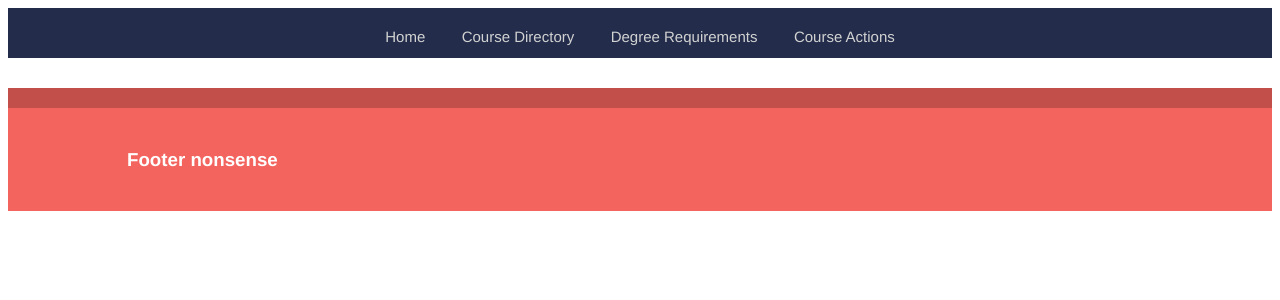
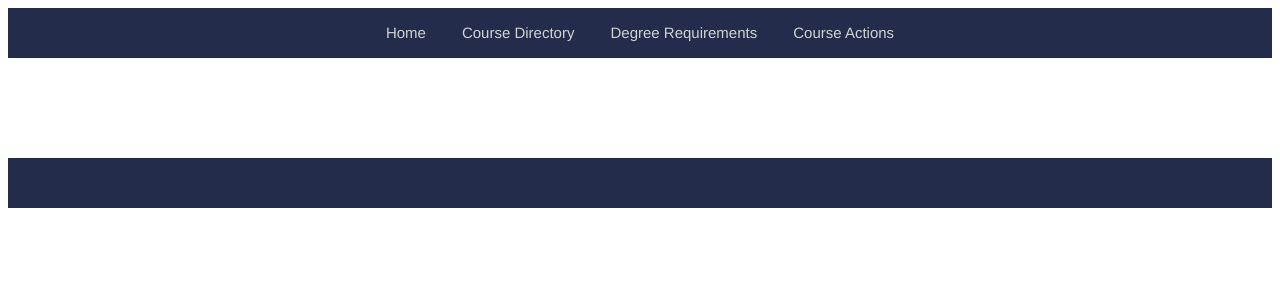
Before and after one commit to asbiv/registrar_app, a PHP site: page / in a window 1280 px wide. Shown: the top 300 px of the page. Run offline with PHP 8.4, Linux system fonts and the light colour scheme.

Commit message:
merge test

```diff
--- a/app.js
+++ b/app.js
@@ -20,15 +20,19 @@
 			});
 		});
 
+		//OLD SECTION, example from download
+		/*
 		this.get('#/about/', function(context) {
 				var str=location.href.toLowerCase();
 				context.app.swap('');
 				context.render('templates/about.template', {})
 							 .appendTo(context.$element());
 		});
+		*/
 
 		//HERE IS THE NEW SECTION
 		this.get('#/registrar/', function(context) {
+				var str=location.href.toLowerCase();
 				context.app.swap('');
 				context.render('templates/registrar.template', {})
 							 .appendTo(context.$element());
@@ -51,7 +55,7 @@
 	});
 
 	$(function() {
-		app.run('#/about/');
+		app.run('#/registrar/');
 	});
 
 })(jQuery);
--- a/css/style.css
+++ b/css/style.css
@@ -1,254 +1,16 @@
-/*! HTML5 Boilerplate v5.0 | MIT License | http://h5bp.com/ */
+/* ----- Nav bar and hero background css -----*/
 
-html {
-    color: #222;
-    font-size: 1em;
-    line-height: 1.4;
+#app {
+  all: none;
 }
 
-::-moz-selection {
-    background: #b3d4fc;
-    text-shadow: none;
-}
-
-::selection {
-    background: #b3d4fc;
-    text-shadow: none;
-}
-
-hr {
-    display: block;
-    height: 1px;
-    border: 0;
-    border-top: 1px solid #ccc;
-    margin: 1em 0;
-    padding: 0;
-}
-
-
-img {
-    vertical-align: middle;
-}
-
-
-
-body {
-    font: 16px/26px Helvetica, Helvetica Neue, Arial;
-}
-
-.wrapper {
-    width: 90%;
-    margin: 0 5%;
-}
-
-article a{
-  color:#c34f4b;
-  text-decoration:none;
-}
-article a:hover{
-  color:#666;
-
-}
-
-.header-container {
-    border-bottom: 20px solid #c34f4b;
-}
-
-.footer-container {
-    border-top: 20px solid #c34f4b;
-}
-
-.header-container,
-.footer-container{
-    background: #f4645f;
-}
-
-.title {
-    color: white;
-}
-
-.back{
-    float: left;
-    margin: 10px 5px;
-    padding: 10px;
-    clear: both;
-    color:#333;
-}
-
-/* ==============
-    MOBILE: Menu
-   ============== */
-
-nav ul {
-    margin: 0;
-    padding: 0;
-    list-style-type: none;
-}
-
-nav a {
-    display: block;
-    margin-bottom: 10px;
-    padding: 15px 0;
-
-    text-align: center;
-    text-decoration: none;
-    font-weight: bold;
-    color: white;
-}
-nav a.current{
-  background: #c34f4b;
-}
-
-nav a:hover,
-nav a:visited {
-    background: #c34f4b;
-    color:white;
-}
-
-nav a:hover {
-    text-decoration: underline;
-}
-
-/* ==============
-    MOBILE: Main
-   ============== */
-
-.main {
-    padding: 30px 0;
-}
-
-.main article h1 {
-    font-size: 2em;
-}
-
-.main aside {
-    color: white;
-    padding: 0px 5% 10px;
-}
-
-.footer-container footer {
-    color: white;
-    padding: 20px 0;
-}
-
-
-
-/* ==========================================================================
-   Media Queries
-   ========================================================================== */
-
-@media only screen and (min-width: 480px) {
-
-/* ====================
-    INTERMEDIATE: Menu
-   ==================== */
-
-    nav a {
-        float: left;
-        width: 27%;
-        margin: 0 1.7%;
-        padding: 25px 2%;
-        margin-bottom: 0;
-    }
-
-    nav li:first-child a {
-        margin-left: 0;
-    }
-
-    nav li:last-child a {
-        margin-right: 0;
-    }
-
-/* ========================
-    INTERMEDIATE: IE Fixes
-   ======================== */
-
-    nav ul li {
-        display: inline;
-    }
-
-    .oldie nav a {
-        margin: 0 0.7%;
-    }
-}
-
-@media only screen and (min-width: 768px) {
-
-/* ====================
-    WIDE: CSS3 Effects
-   ==================== */
-
-    .header-container,
-    .main aside {
-        -webkit-box-shadow: 0 5px 10px #aaa;
-           -moz-box-shadow: 0 5px 10px #aaa;
-                box-shadow: 0 5px 10px #aaa;
-    }
-
-/* ============
-    WIDE: Menu
-   ============ */
-
-    .title {
-        float: left;
-    }
-
-    nav {
-        float: right;
-        width: 38%;
-    }
-
-/* ============
-    WIDE: Main
-   ============ */
-
-    .main article {
-        float: left;
-        width: 57%;
-    }
-
-    .main aside {
-        float: right;
-        width: 28%;
-    }
-}
-
-@media only screen and (min-width: 1140px) {
-
-/* ===============
-    Maximal Width
-   =============== */
-
-    .wrapper {
-        width: 1026px; /* 1140px - 10% for margins */
-        margin: 0 auto;
-    }
-}
-
-
-.clearfix:before,
-.clearfix:after {
-    content: " ";
-    display: table;
-}
-
-.clearfix:after {
-    clear: both;
-}
-
-.clearfix {
-    *zoom: 1;
-}
-
-/**********************/
-/*HERE IS THE NEW CSS*/
-/* ----- Nav bar and hero background css -----*/
 .container {
   display: none;
   cursor: pointer;
   z-index: 1;
   position: absolute;
 }
+
 .bar1, .bar2, .bar3 {
   width: 35px;
   height: 5px;
@@ -256,26 +18,32 @@
   margin: 8px 8px;
   transition: 0.4s;
 }
+
 /* Rotate first bar */
 .change .bar1 {
   -webkit-transform: rotate(-45deg) translate(-9px, 6px) ;
   transform: rotate(-45deg) translate(-9px, 6px) ;
 }
+
 /* Fade out the second bar */
 .change .bar2 {
   opacity: 0;
 }
+
 /* Rotate last bar */
 .change .bar3 {
   -webkit-transform: rotate(45deg) translate(-8px, -8px) ;
   transform: rotate(45deg) translate(-8px, -8px) ;
 }
+
+
 nav#navbar {
   width: 100%;
   height: 50px;
   background: #232d4b;
   text-align: center;
 }
+
 nav div {
   color: #d2d2d2;
   display: inline-block;
@@ -284,6 +52,7 @@
   font-size: 15px;
   font-weight: 300;
 }
+
 h1.hero_text {
   position: absolute;
   left: 5%;
@@ -295,14 +64,24 @@
   text-align: center;
   margin-top: 24px;
 }
+
 div.hero_background {
   background: #e57200;
   padding: 0px;
 }
+
 .hero_background img {
   width: 100%;
   opacity: .6;
 }
+
+.footer-container {
+  background: #232d4b;
+  width: 100%;
+  height: 50px;
+  margin-top: 100px;
+}
+
 @media screen and (max-width:500px) {
   h1.hero_text {
     font-size: 30px;
@@ -331,7 +110,10 @@
   display: inline;
   }
 }
+
+
 /* ----- Home page css -----*/
+
 h2#headingSchedule {
   color: #e57200;
   font-size: 36px;
@@ -342,6 +124,7 @@
     display:inline-block;
     width:100%;
 }
+
 h2#headingWant {
   color: #e57200;
   font-size: 36px;
@@ -351,6 +134,7 @@
     margin-bottom: 22px;
     width:100%;
 }
+
 button#started, button#revise {
   background: #e57200;
   text-transform: uppercase;
@@ -366,14 +150,17 @@
   border: none;
   margin-right: 16px;
 }
+
 button#started {
       margin:0;
         margin-right:20px;
 
 }
+
 button#revise {
       margin:0;
 }
+
 div.buttons {
   text-align: center;
     padding:0;
@@ -381,9 +168,11 @@
     margin-right:5%;
     margin-top: 40px;
 }
+
 #started ~ p#overlayForMe, #revise ~ p#overlayMyself {
   display:none;
 }
+
 #started:hover ~ p#overlayForMe, #revise:hover ~ p#overlayMyself {
   display:block;
     font-size: 20px;
@@ -393,24 +182,30 @@
     right:0;
     margin:auto;
 }
+
 .hide {
     display:none;
 }
+
 table#tableHP {
   width: 100%;
   height: 1000px;
 }
+
 table#tableHP td {
   border-bottom: 1px solid #979797;
 }
+
 table#tableHP td.hour {
   border-right: 1px solid #979797;
 }
+
 h3#hForMyself, h3#hForMe {
    display:none;
    font-size:18px;
    color:#e57200;
 }
+
 @media screen and (max-width:500px) {
   button#started {
     margin-right:0;
--- a/index.html
+++ b/index.html
@@ -10,6 +10,14 @@
 </head>
 
 <body>
+	<!-- Mobile hamburger menu -->
+	<div class="container" onclick="myFunction(this)">
+	    <div class="bar1"></div>
+	    <div class="bar2"></div>
+	    <div class="bar3"></div>
+	</div>
+
+	<!-- Desktop navbar-->
 	<nav id=navbar>
 		 <div>
 		    Home
@@ -24,29 +32,21 @@
 		    Course Actions
 		 </div>
 	</nav>
-	<!--<div class="header-container">
-		<header class="wrapper clearfix">
-			<h1 class="title">Single Page Apps with jQuery Routing</h1>
-			<nav>
-				<ul>
-					<li><a href="#/">Home</a></li>
-					<li><a href="#/about/">About</a></li>
-				</ul>
-			</nav>
-		</header>
-	</div>-->
 
+	<!-- template insterted -->
 	<div class="main-container">
 		<div class="main wrapper clearfix">
 			<div id="app">
 			</div>
 		</div>
 	</div>
+
+	<!-- Footer-->
 	<div class="footer-container">
 		<footer class="wrapper">
-			<h3>Footer nonsense</h3>
 		</footer>
 	</div>
+
 
 </body>
 
```
Lines whose indentation alone changed are shown as unchanged.
